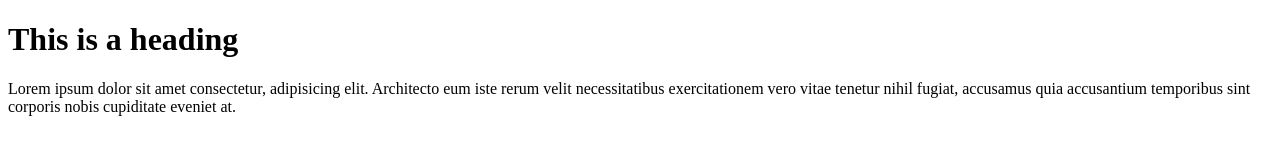
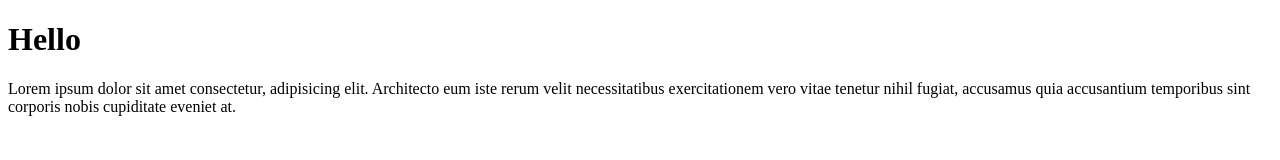
Before and after one commit to gatewaykishore/FirstApplication, a plain HTML site: page index.html in a window 1280 px wide. Drawn offline with Linux system fonts and the light colour scheme.

Commit message:
Change heading text from 'This is a heading' to 'Hello'

```diff
--- a/index.html
+++ b/index.html
@@ -6,7 +6,7 @@
     <title>Document</title>
   </head>
   <body>
-    <h1>This is a heading</h1>
+    <h1>Hello</h1>
     <p>
       Lorem ipsum dolor sit amet consectetur, adipisicing elit. Architecto eum
       iste rerum velit necessitatibus exercitationem vero vitae tenetur nihil
```
